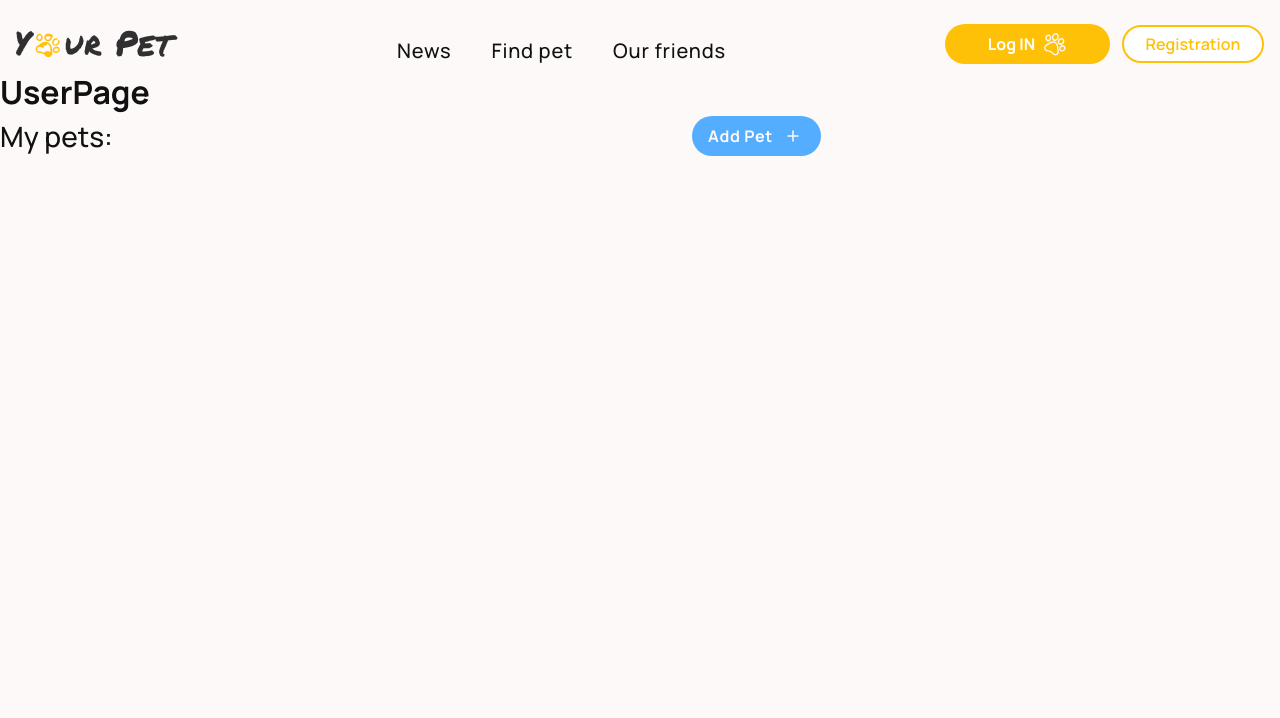
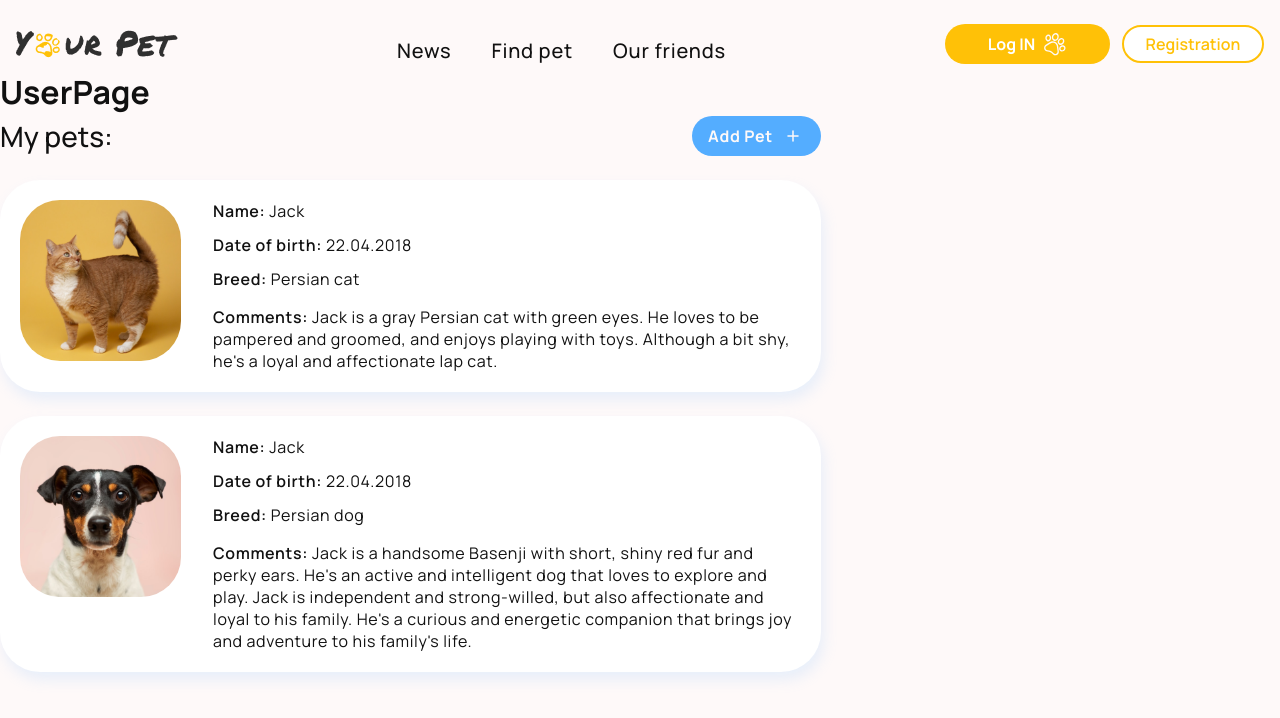
Before and after one commit to TetianaZinchenko/final-project-yourpet-frontend, a React (Create React App) app: page /final-project-yourpet-frontend/user in a window 1280 px wide. Shown: the top 718 px of the page. Built offline with nearby package versions, Linux system fonts and the light colour scheme.

Commit message:
add PetsItem component without delete icon

```diff
--- a/src/components/User/PetsItem/PetsItem.jsx
+++ b/src/components/User/PetsItem/PetsItem.jsx
@@ -1,5 +1,17 @@
-export const PetsItem = () => {
+import { PetItem, PetImage, PetTextWrap, PetText, PetTextHead, PetTextComment } from "./PetsItem.styled"
+
+export const PetsItem = ({info: {id, img_path, name, birth, breed, comments}}) => {
     return (
-        <></>
+        <>
+            <PetItem>
+                <PetImage src={img_path} alt="" />
+                <PetTextWrap>
+                    <PetText><PetTextHead>Name: </PetTextHead>{name}</PetText>
+                    <PetText><PetTextHead>Date of birth: </PetTextHead>{birth}</PetText>
+                    <PetText><PetTextHead>Breed: </PetTextHead>{breed}</PetText>
+                    <PetTextComment><PetTextHead>Comments: </PetTextHead>{comments}</PetTextComment>
+                </PetTextWrap>
+            </PetItem>
+        </>
     )
 }
--- a/src/components/User/PetsItem/PetsItem.styled.js
+++ b/src/components/User/PetsItem/PetsItem.styled.js
@@ -0,0 +1,91 @@
+import styled from '@emotion/styled';
+import { theme } from 'theme/theme';
+const { fonts, fontSizes, fontWeights, colors, media } = theme;
+
+export const PetItem = styled.li`
+  padding: 16px 20px 40px;
+  border-radius: 20px;
+
+  display: flex;
+  flex-direction: column;
+  gap: 20px;
+
+  background-color: ${colors.white};
+  box-shadow: 3px 8px 14px rgba(136, 198, 253, 0.19);
+
+  @media screen and ${media.tablet} {
+    min-height: 256px;
+    padding: 20px;
+    border-radius: 40px;
+    flex-direction: row;
+  }
+  @media screen and ${media.desktop} {
+    min-height: auto;
+    gap: 32px;
+  }
+`;
+
+export const PetImage = styled.img`
+  width: 240px;
+  height: 240px;
+  border-radius: 20px;
+
+  @media screen and ${media.tablet} {
+    width: 128px;
+    height: 128px;
+  }
+  @media screen and ${media.desktop} {
+    width: 161px;
+    height: 161px;
+    border-radius: 40px;
+  }
+`;
+
+export const PetTextWrap = styled.div`
+  display: flex;
+  flex-direction: column;
+  gap: 12px;
+
+  @media screen and ${media.tablet} {
+    gap: 16px;
+  }
+
+  @media screen and ${media.desktop} {
+    gap: 12px;
+  }
+`;
+
+export const PetText = styled.p`
+  font-family: ${fonts.main};
+  font-weight: ${fontWeights.regular};
+  font-size: ${fontSizes[1]}px;
+  line-height: 19px;
+
+  letter-spacing: 0.04em;
+  color: ${colors.black};
+
+  @media screen and ${media.desktop} {
+    font-size: ${fontSizes[2]}px;
+    line-height: 22px;
+  }
+`;
+
+export const PetTextHead = styled.span`
+  font-weight: ${fontWeights.bold};
+
+  @media screen and ${media.tablet} {
+    font-weight: ${fontWeights.semibold};
+  }
+`;
+
+export const PetTextComment = styled(PetText)`
+  line-height: 22px;
+
+  @media screen and ${media.tablet} {
+    line-height: 18px;
+  }
+  @media screen and ${media.desktop} {
+    padding-top: 4px;
+    line-height: 22px;
+  }
+`;
--- a/src/components/User/PetsList/PetsList.jsx
+++ b/src/components/User/PetsList/PetsList.jsx
@@ -1,22 +1,30 @@
 import { PetsItem } from "../PetsItem/PetsItem"
 import { List } from "./PetsList.styled"
 
+//===================temp back-end data
+
+import myPets1 from "../../../images/mobile/my_pets1_mobile.png"
+import myPets2 from "../../../images/mobile/my_pets2_mobile.png"
 const pets = [
     {
-        id:"werwersfdsdfsdf",
+        id: "werwersfdsdfsdf",
+        img_path: myPets1,
         name: "Jack",
         birth: "22.04.2018",
         breed: "Persian cat",
-        comments: "Jack is a gray Persian cat with green eyes. He loves to be pampered and groomed, and enjoys playing with toys. Although a bitshy, he's a loyal and affectionate lap cat."
+        comments: "Jack is a gray Persian cat with green eyes. He loves to be pampered and groomed, and enjoys playing with toys. Although a bit shy, he's a loyal and affectionate lap cat."
     },
     {
         id: "zxczxczcxasasdf",
+        img_path: myPets2,
         name: "Jack",
         birth: "22.04.2018",
         breed: "Persian dog",
         comments: "Jack is a handsome Basenji with short, shiny red fur and perky ears. He's an active and intelligent dog that loves to explore and play. Jack is independent and strong-willed, but also affectionate and loyal to his family. He's a curious and energetic companion that brings joy and adventure to his family's life."
     }
 ]
+
+//================end temp data
 
 export const PetsList = () => {
     return (
```
